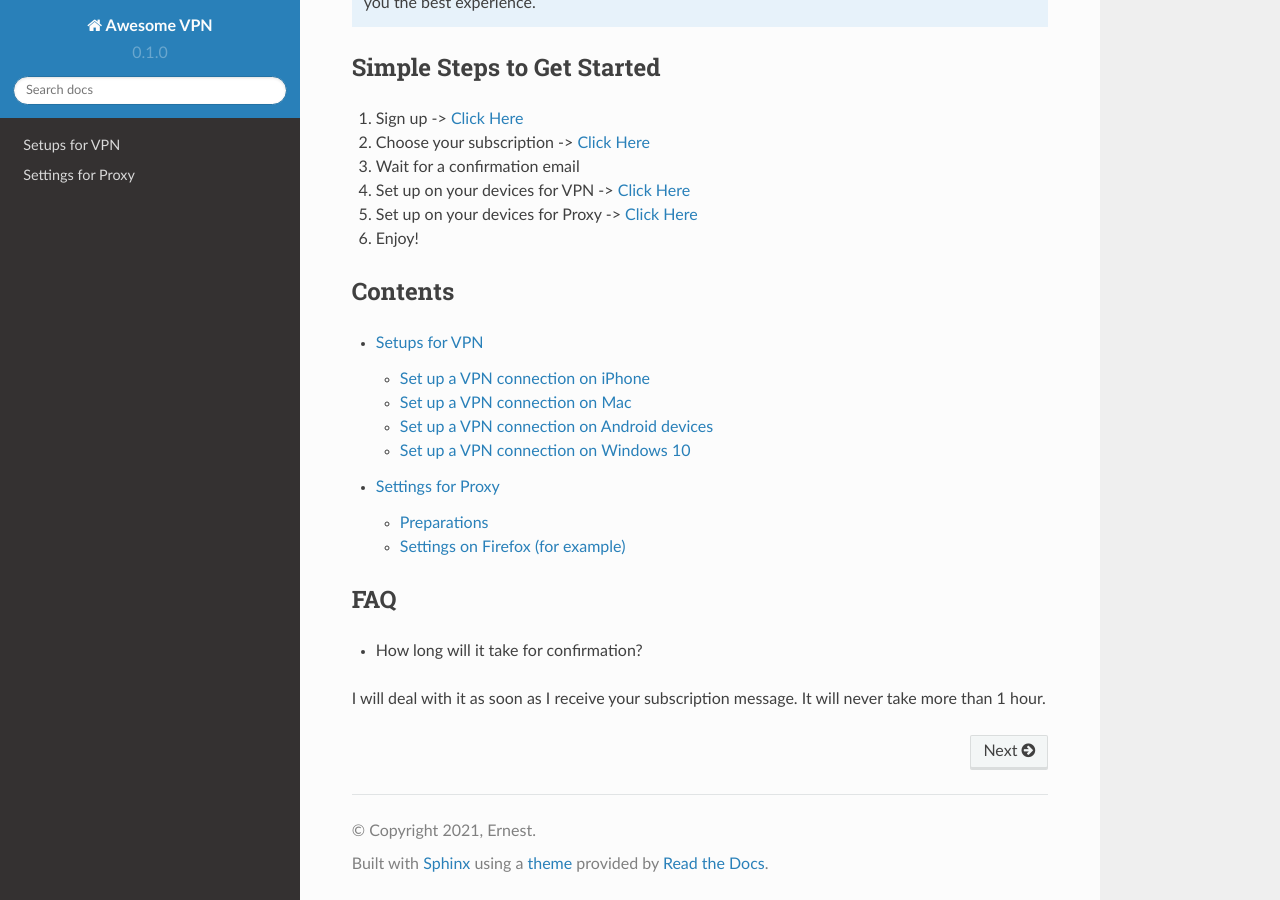
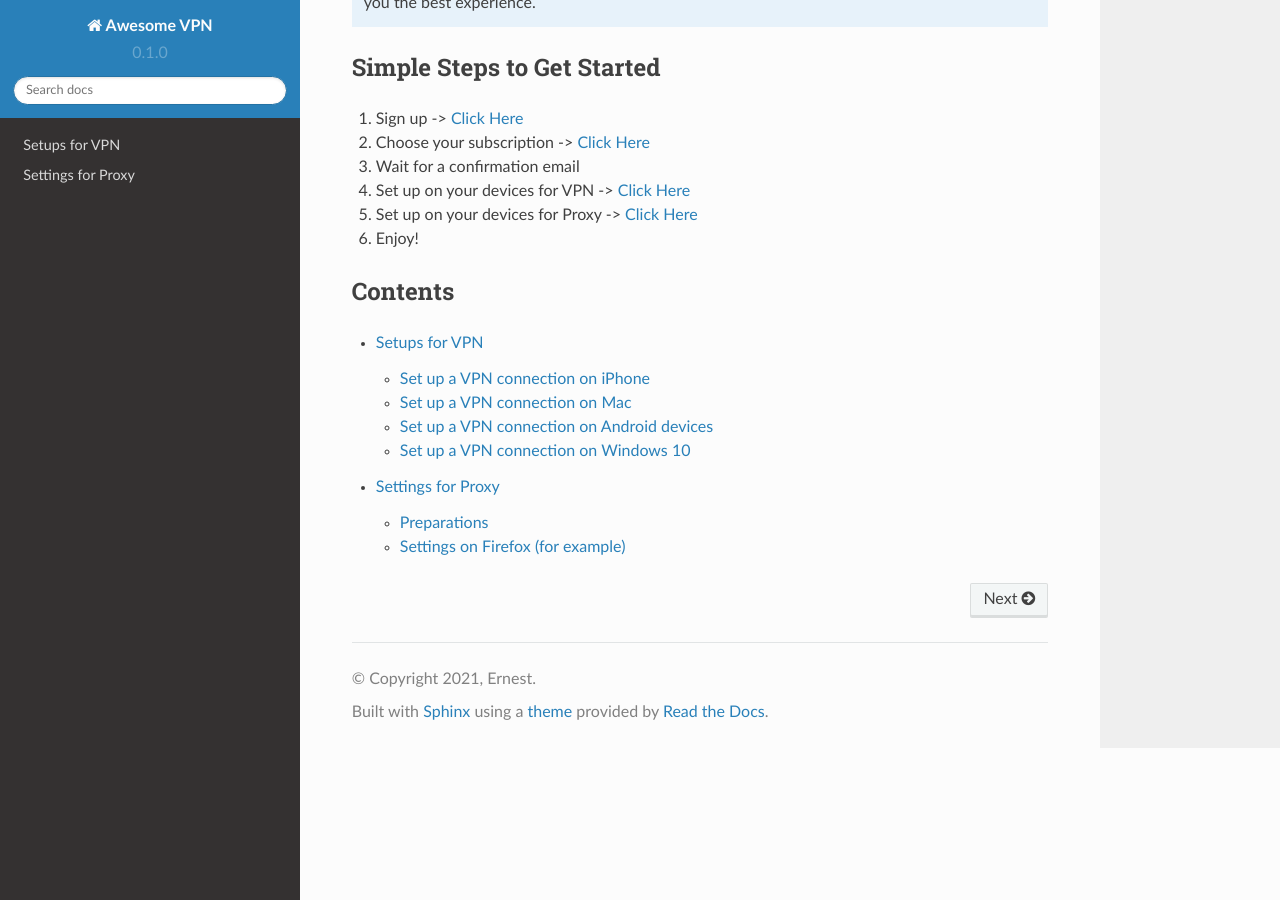
Before and after one commit to orezm/avc, a Sphinx documentation site: the page built from docs/source/index.rst, in a window 1280 px wide and 900 px high, scrolled down 1441 px. Built offline with Sphinx 7.4.7 and the Read the Docs theme 2.0.0, drawn with Linux system fonts in a browser that asks for light colours.

Commit message:
Update index.rst

```diff
--- a/docs/source/index.rst
+++ b/docs/source/index.rst
@@ -71,8 +71,3 @@ Contents
 
    vpn
    proxy
-
-FAQ
----
-* How long will it take for confirmation?
-I will deal with it as soon as I receive your subscription message. It will never take more than 1 hour.
```
